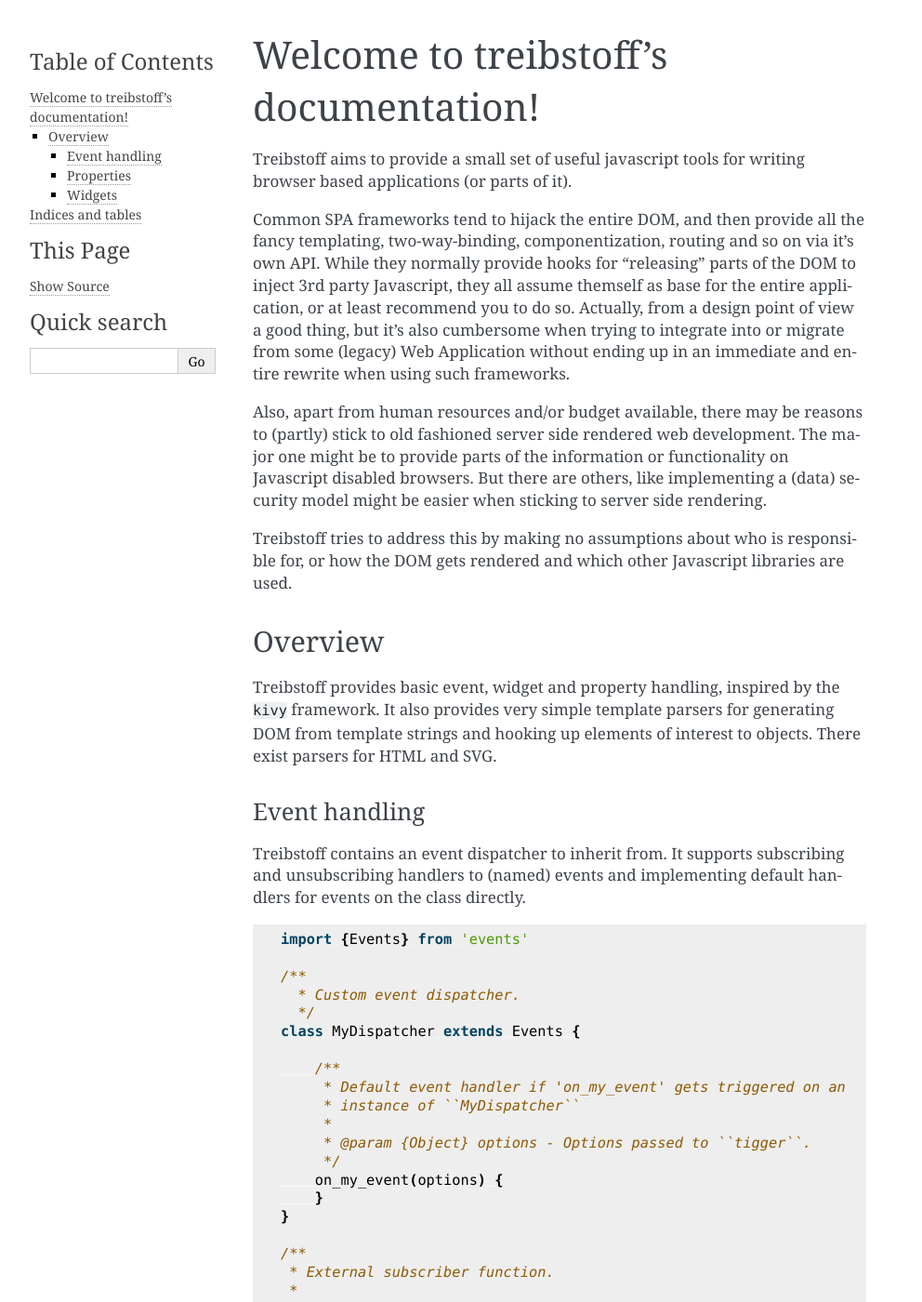
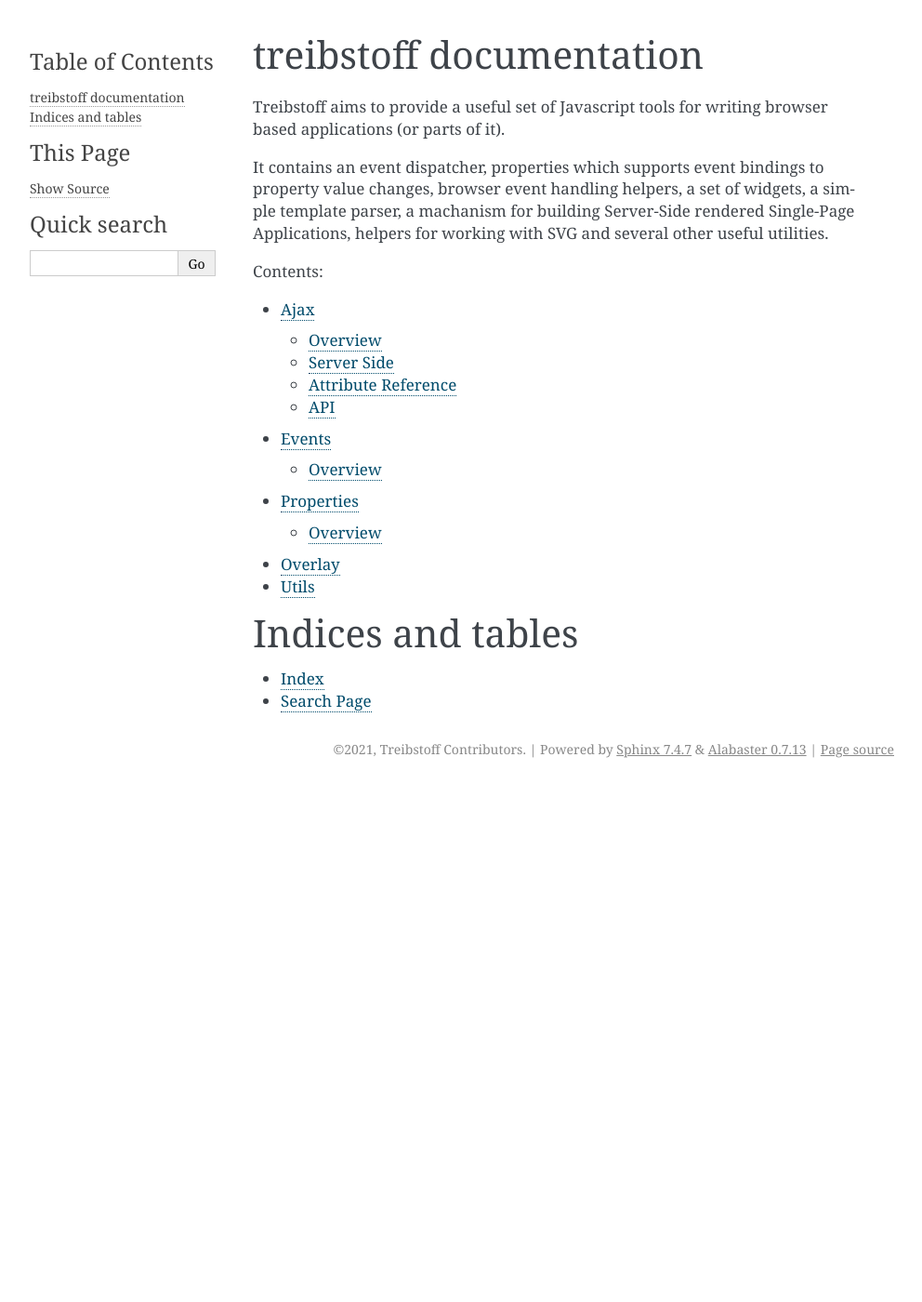
Before and after one commit to conestack/treibstoff, a Sphinx documentation site: the page built from docs/source/index.rst, in a window 1280 px wide and 1400 px high. Shown: the whole window at 93% size, without its empty margins (148-1140 px from the left). Built offline with Sphinx 7.4.7, drawn with Linux system fonts in a browser that asks for light colours; some of the changed text lies outside the part shown.

Commit message:
Docs WIP

```diff
--- a/docs/source/index.rst
+++ b/docs/source/index.rst
@@ -1,135 +1,14 @@
-Welcome to treibstoff's documentation!
-======================================
+treibstoff documentation
+========================
 
-Treibstoff aims to provide a small set of useful javascript tools for writing
+Treibstoff aims to provide a useful set of Javascript tools for writing
 browser based applications (or parts of it).
 
-Common SPA frameworks tend to hijack the entire DOM, and then provide all the
-fancy templating, two-way-binding, componentization, routing and so on via it's
-own API. While they normally provide hooks for "releasing" parts of the DOM
-to inject 3rd party Javascript, they all assume themself as base for the entire
-application, or at least recommend you to do so. Actually, from a design point
-of view a good thing, but it's also cumbersome when trying to integrate into or
-migrate from some (legacy) Web Application without ending up in an immediate
-and entire rewrite when using such frameworks.
-
-Also, apart from human resources and/or budget available, there may be reasons
-to (partly) stick to old fashioned server side rendered web development.
-The major one might be to provide parts of the information or functionality
-on Javascript disabled browsers. But there are others, like implementing
-a (data) security model might be easier when sticking to server side rendering.
-
-Treibstoff tries to address this by making no assumptions about who is
-responsible for, or how the DOM gets rendered and which other Javascript
-libraries are used.
-
-
-Overview
---------
-
-Treibstoff provides basic event, widget and property handling, inspired by the
-``kivy`` framework. It also provides very simple template parsers for
-generating DOM from template strings and hooking up elements of interest to
-objects. There exist parsers for HTML and SVG.
-
-
-Event handling
-~~~~~~~~~~~~~~
-
-Treibstoff contains an event dispatcher to inherit from. It supports subscribing
-and unsubscribing handlers to (named) events and implementing default handlers
-for events on the class directly.
-
-.. code-block:: js
-
-    import {Events} from 'events'
-
-    /**
-      * Custom event dispatcher.
-      */
-    class MyDispatcher extends Events {
-
-        /**
-         * Default event handler if 'on_my_event' gets triggered on an
-         * instance of ``MyDispatcher``
-         *
-         * @param {Object} options - Options passed to ``tigger``.
-         */
-        on_my_event(options) {
-        }
-    }
-
-    /**
-     * External subscriber function.
-     *
-     * @param {Events} inst - ``Events`` instance the ``trigger``
-     * function was called on.
-     * @param {Object} options - Options passed to ``tigger``.
-     */
-    let my_subscriber(inst, options) {
-    }
-
-    // Create dispatcher
-    let dsp = new MyDispatcher();
-
-    // Bind external subscriber function
-    dsp.on('on_my_event', my_subscriber);
-
-    // Trigger event
-    dsp.trigger('on_my_event', {foo: 'bar'});
-
-    // Unbind external subscriber function.
-    dsp.off('on_my_event', my_subscriber);
-
-
-Properties
-~~~~~~~~~~
-
-Properties can be used for some aspects of two-way-binding, like setting
-values of HTML inputs and setting attributes or styles to DOM elements, or
-bind them to data objects. They also integrate into the event dispatching
-mechanism by triggering events on the widget classes if property value changes,
-of course only if used on ``Events`` deriving objects.
-
-.. code-block:: js
-
-    import {Events} from 'events'
-    import {Property} from 'properties'
-
-    /**
-     * Object defining a {Property} where we can listen on changes.
-     */
-    class MyObject extends Events {
-
-        constructor() {
-            // Create property named 'some_prop'.
-            new Property(this, 'some_prop');
-        }
-
-        /**
-         * Default event handler if 'prop' gets changed on an
-         * instance of ``MyObject``
-         *
-         * @param {Object} val - Value the property was set to.
-         */
-        on_some_prop(val) {
-        }
-    }
-
-    // Create instance
-    let ob = new MyObject();
-
-    // When setting the value of 'some_prop', 'on_some_prop'
-    // default handler gets called
-    ob.some_prop = 'New Value';
-
-
-Widgets
-~~~~~~~
-
-Widgets represent some part of the UI. They are normally related to DOM
-manipulation and/or user interaction. Each widget is an event dispatcher and
-knows about it's parent widget.
+It contains an event dispatcher, properties which supports event bindings to
+property value changes, browser event handling helpers, a set of widgets,
+a simple template parser, a machanism for building Server-Side rendered
+Single-Page Applications, helpers for working with SVG and several other useful
+utilities.
 
 
 .. toctree::
@@ -137,6 +16,8 @@ knows about it's parent widget.
    :caption: Contents:
 
    Ajax <ajax>
+   Events <events>
+   Properties <properties>
    Overlay <overlay>
    Utils <utils>
 
```
Also changed, not shown: docs/source/events.rst (added, +50 -0 lines), docs/source/properties.rst (added, +43 -0 lines).
